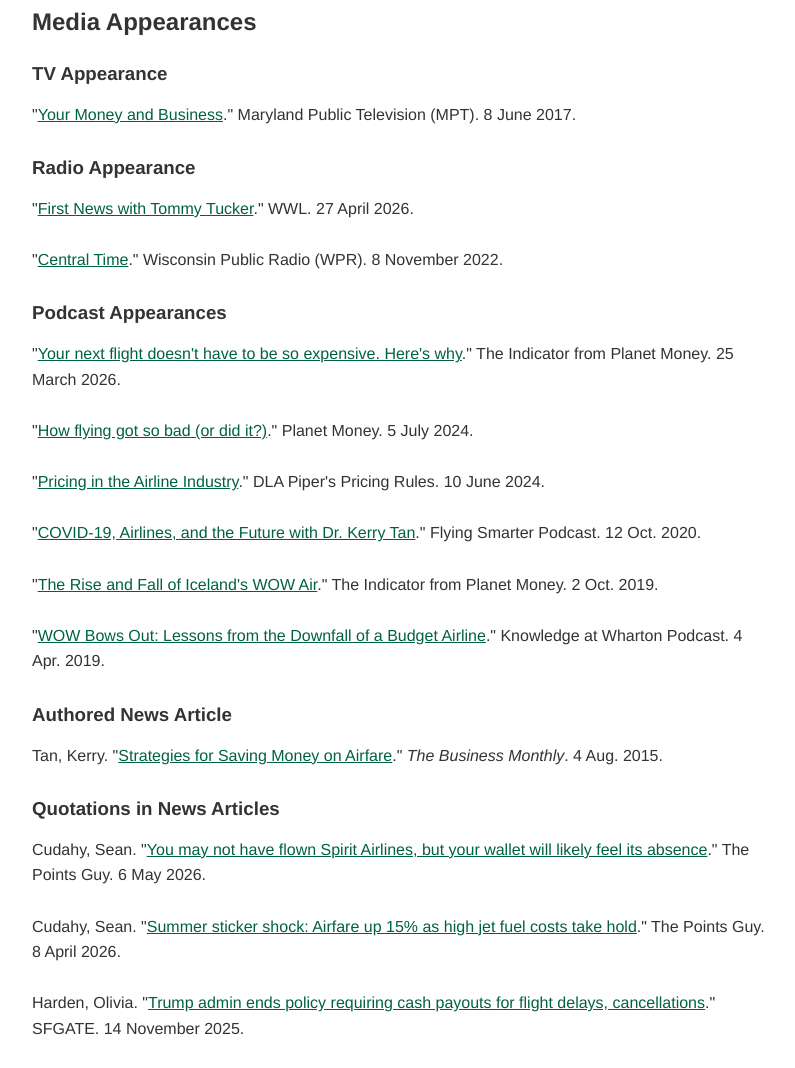
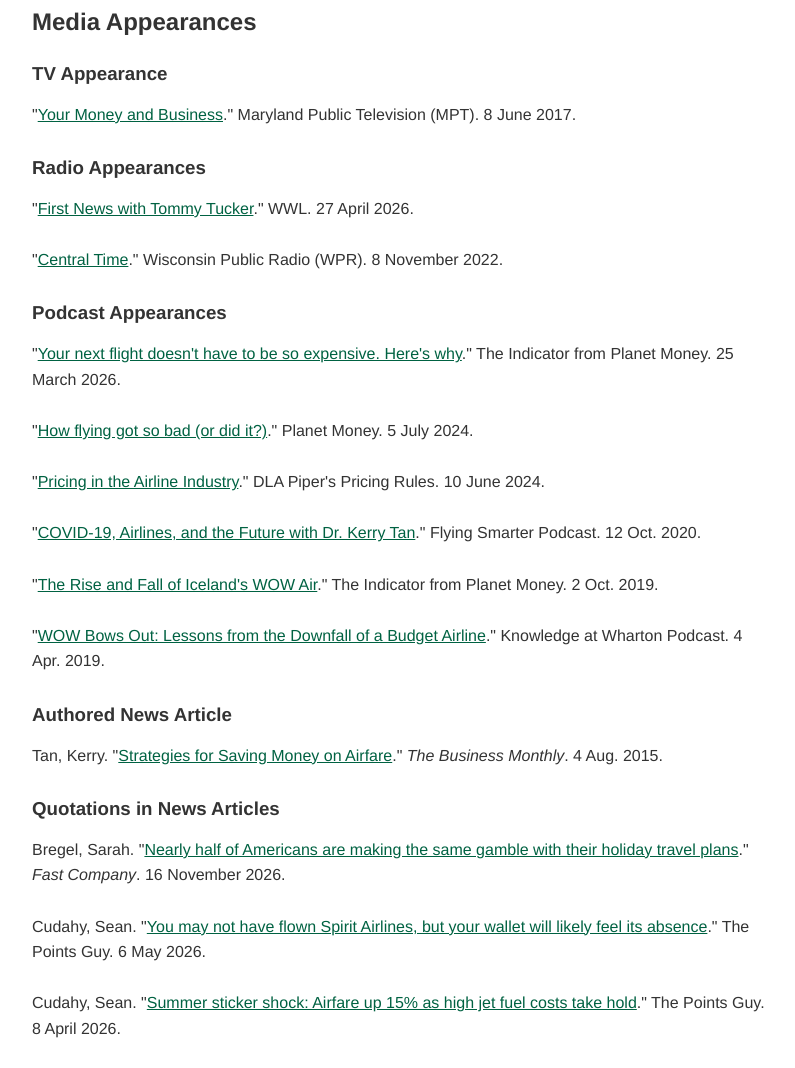
Before and after one commit to kerrymtan/econ, a plain HTML site: page media.html in a window 1280 px wide. Shown: the part 198-1266 px from the top of the page, without its empty margins (240-1035 px from the left). Drawn offline with Linux system fonts and the light colour scheme.

Commit message:
Update media.html

```diff
--- a/media.html
+++ b/media.html
@@ -161,7 +161,7 @@ main img {
 	<br>
 	<br>
  <h3>
-  Radio Appearance
+  Radio Appearances
  </h3>
  "<a href="https://www.audacy.com/podcast/wwl-first-news-with-tommy-tucker-34f17/episodes/how-did-the-airline-industry-go-from-a-luxury-experience-to-what-it-is-today-1a4f4" target="_blank">First News with Tommy Tucker</a>." WWL. 27 April 2026.
  <br>
@@ -199,6 +199,9 @@ Tan, Kerry. "<a href="http://www.bizmonthly.com/strategies-for-saving-money-on-a
  <h3>
   Quotations in News Articles
  </h3>
+ Bregel, Sarah. "<a href="https://www.fastcompany.com/91643228/nearly-half-of-americans-are-making-the-same-gamble-with-their-holiday-travel-plans" target="_blank">Nearly half of Americans are making the same gamble with their holiday travel plans</a>." <i>Fast Company</i>. 16 November 2026.
+ <br/>
+ <br/>
  Cudahy, Sean. "<a href="https://thepointsguy.com/news/spirit-airlines-collapse-airfare-impact/" target="_blank">You may not have flown Spirit Airlines, but your wallet will likely feel its absence</a>." The Points Guy. 6 May 2026.
  <br/>
  <br/>
```
